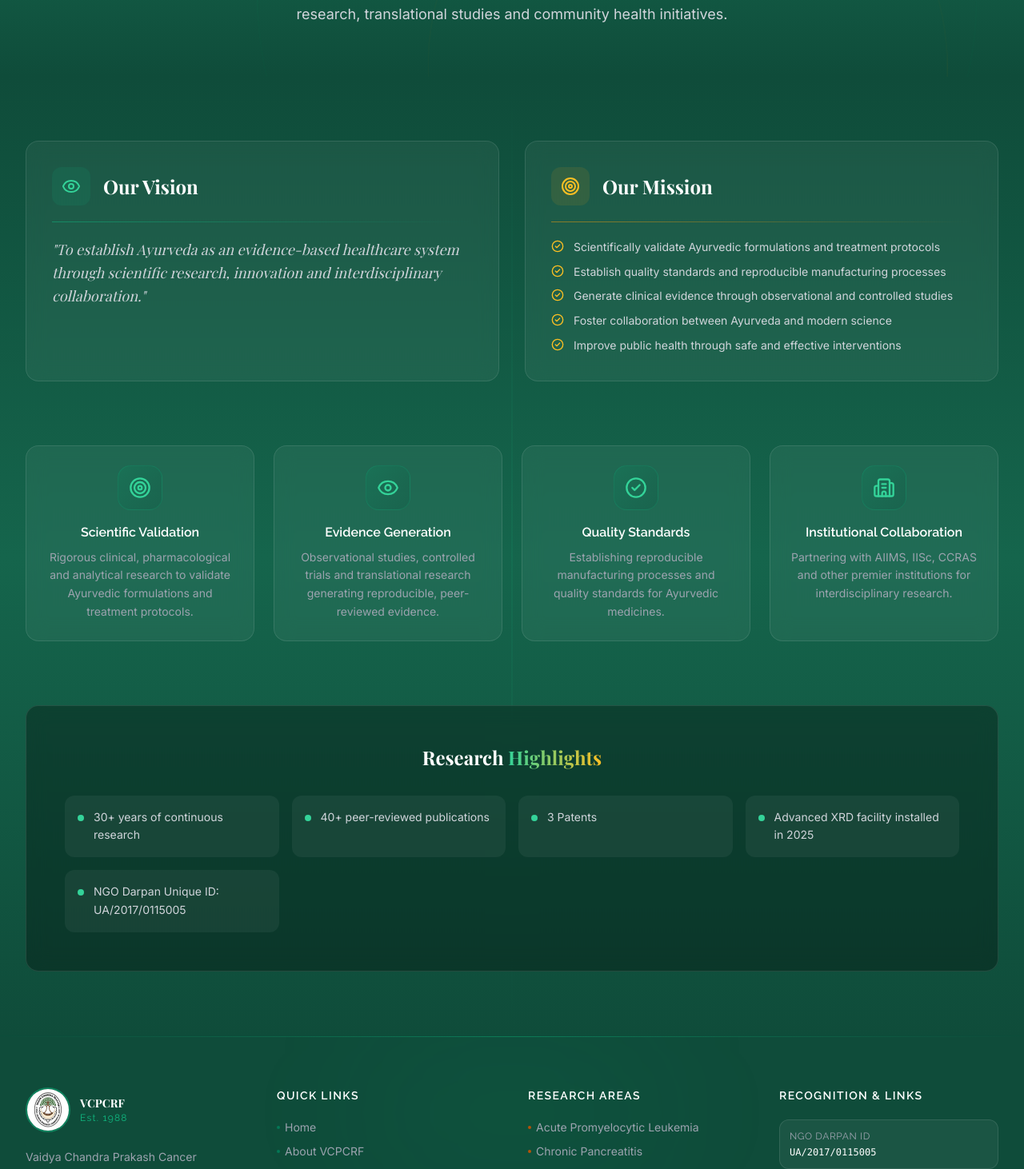
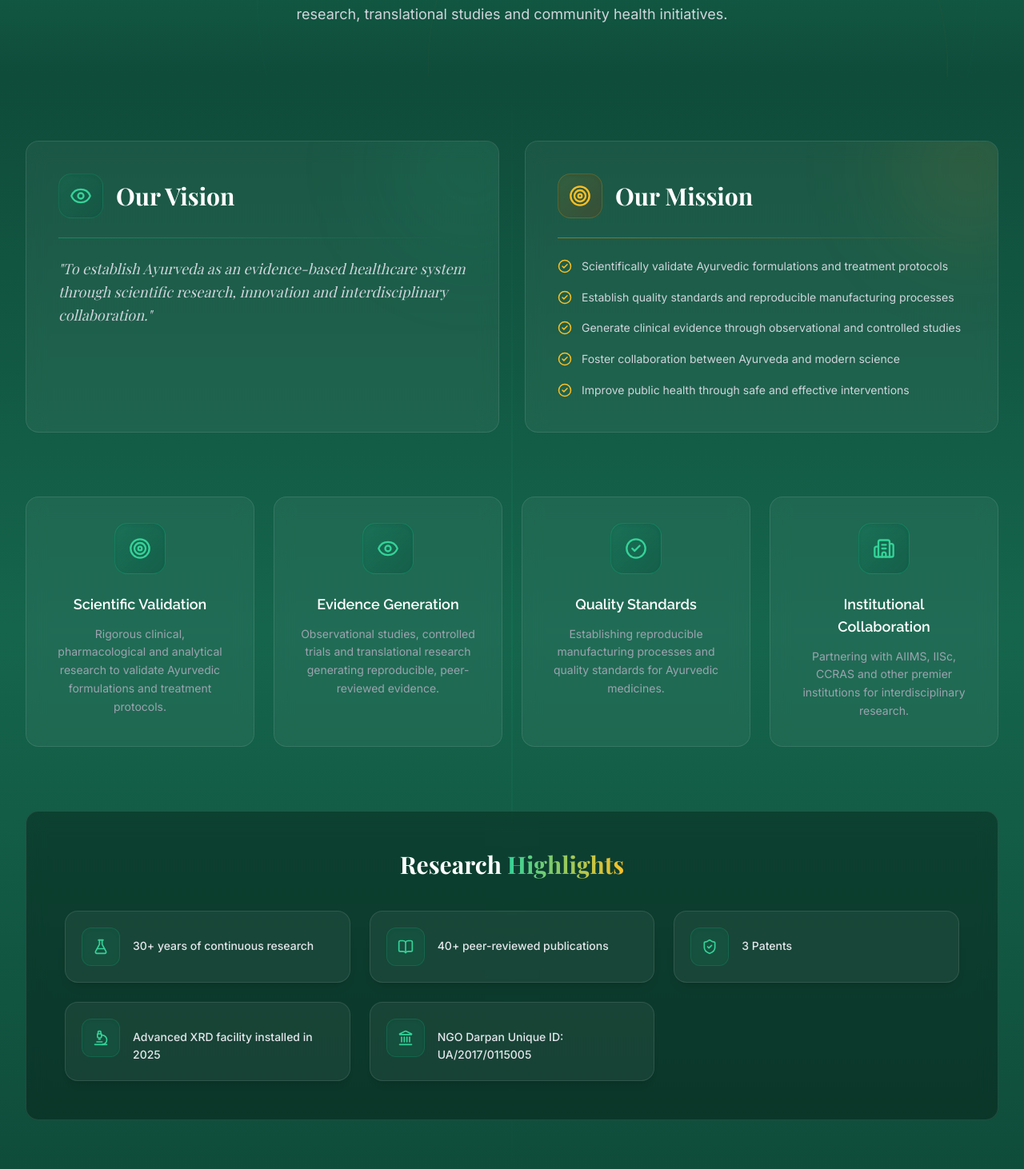
Before and after one commit to Iaak12/vcprcf, a React (Vite) app in the folder frontend/: page /about in a window 1280 px wide. Shown: the part 368-1830 px from the top of the page at 80% size. Built offline with nearby package versions, Linux system fonts and the light colour scheme; a web font is replaced by a local one.

Commit message:
Enhance About section UI with premium hover effects, glows and icons

```diff
--- a/frontend/src/components/About.jsx
+++ b/frontend/src/components/About.jsx
@@ -1,5 +1,5 @@
 import React, { useEffect, useRef } from 'react';
-import { Target, Eye, CheckCircle2, Building2 } from 'lucide-react';
+import { Target, Eye, CheckCircle2, Building2, FlaskConical, BookOpen, ShieldCheck, Microscope, Landmark } from 'lucide-react';
 
 const pillars = [
   {
@@ -25,11 +25,11 @@ const pillars = [
 ];
 
 const highlights = [
-  '30+ years of continuous research',
-  '40+ peer-reviewed publications',
-  '3 Patents',
-  'Advanced XRD facility installed in 2025',
-  'NGO Darpan Unique ID: UA/2017/0115005',
+  { text: '30+ years of continuous research', icon: <FlaskConical size={20} /> },
+  { text: '40+ peer-reviewed publications', icon: <BookOpen size={20} /> },
+  { text: '3 Patents', icon: <ShieldCheck size={20} /> },
+  { text: 'Advanced XRD facility installed in 2025', icon: <Microscope size={20} /> },
+  { text: 'NGO Darpan Unique ID: UA/2017/0115005', icon: <Landmark size={20} /> },
 ];
 
 export default function About({ hideBanner }) {
@@ -70,29 +70,34 @@ export default function About({ hideBanner }) {
 
         {/* Vision & Mission */}
         <div className="grid lg:grid-cols-2 gap-8 mb-20">
-          <div className="glass-card p-8 reveal-left hover:border-emerald-500/30 transition-all duration-500 group">
-            <div className="flex items-center gap-4 mb-5">
-              <div className="w-12 h-12 rounded-xl bg-emerald-500/10 flex items-center justify-center text-emerald-400 group-hover:bg-emerald-500/20 transition-colors">
-                <Eye size={24} />
+          <div className="glass-card p-10 reveal-left hover:border-emerald-500/40 hover:-translate-y-2 hover:shadow-glow transition-all duration-500 group relative overflow-hidden">
+            <div className="absolute -top-16 -right-16 w-48 h-48 bg-emerald-500/10 rounded-full blur-3xl group-hover:bg-emerald-500/20 transition-all duration-500" />
+            <div className="relative z-10">
+              <div className="flex items-center gap-4 mb-6">
+                <div className="w-14 h-14 rounded-2xl bg-gradient-to-br from-emerald-500/10 to-emerald-900/30 flex items-center justify-center text-emerald-400 group-hover:scale-110 group-hover:bg-emerald-500/20 transition-all duration-300 border border-emerald-500/20 shadow-inner">
+                  <Eye size={28} />
                 </div>
-              <h3 className="font-serif text-2xl font-bold text-white">Our Vision</h3>
+                <h3 className="font-serif text-3xl font-bold text-white">Our Vision</h3>
               </div>
-            <div className="h-px bg-gradient-to-r from-emerald-500/50 to-transparent mb-5" />
+              <div className="h-px w-full bg-gradient-to-r from-emerald-500/50 to-transparent mb-6" />
               <p className="text-gray-300 leading-relaxed text-lg italic font-serif">
                 "To establish Ayurveda as an evidence-based healthcare system through scientific research, innovation and
                 interdisciplinary collaboration."
               </p>
             </div>
+          </div>
 
-          <div className="glass-card p-8 reveal-right hover:border-gold-500/30 transition-all duration-500 group">
-            <div className="flex items-center gap-4 mb-5">
-              <div className="w-12 h-12 rounded-xl bg-gold-500/10 flex items-center justify-center text-gold-400 group-hover:bg-gold-500/20 transition-colors">
-                <Target size={24} />
+          <div className="glass-card p-10 reveal-right hover:border-gold-500/40 hover:-translate-y-2 hover:shadow-gold transition-all duration-500 group relative overflow-hidden">
+            <div className="absolute -top-16 -right-16 w-48 h-48 bg-gold-500/10 rounded-full blur-3xl group-hover:bg-gold-500/20 transition-all duration-500" />
+            <div className="relative z-10">
+              <div className="flex items-center gap-4 mb-6">
+                <div className="w-14 h-14 rounded-2xl bg-gradient-to-br from-gold-500/10 to-gold-900/30 flex items-center justify-center text-gold-400 group-hover:scale-110 group-hover:bg-gold-500/20 transition-all duration-300 border border-gold-500/20 shadow-inner">
+                  <Target size={28} />
                 </div>
-              <h3 className="font-serif text-2xl font-bold text-white">Our Mission</h3>
+                <h3 className="font-serif text-3xl font-bold text-white">Our Mission</h3>
               </div>
-            <div className="h-px bg-gradient-to-r from-gold-500/50 to-transparent mb-5" />
-            <ul className="space-y-2">
+              <div className="h-px w-full bg-gradient-to-r from-gold-500/50 to-transparent mb-6" />
+              <ul className="space-y-4">
                 {[
                   'Scientifically validate Ayurvedic formulations and treatment protocols',
                   'Establish quality standards and reproducible manufacturing processes',
@@ -101,11 +106,12 @@ export default function About({ hideBanner }) {
                   'Improve public health through safe and effective interventions',
                 ].map((item, i) => (
                   <li key={i} className="flex items-start gap-3 text-gray-300">
-                  <CheckCircle2 size={16} className="text-gold-400 mt-0.5 flex-shrink-0" />
+                    <CheckCircle2 size={18} className="text-gold-400 mt-0.5 flex-shrink-0" />
                     <span className="text-sm leading-relaxed">{item}</span>
                   </li>
                 ))}
               </ul>
+            </div>
           </div>
         </div>
 
@@ -114,28 +120,34 @@ export default function About({ hideBanner }) {
           {pillars.map((p, i) => (
             <div
               key={i}
-              className="glass-card p-6 text-center reveal hover:border-emerald-500/30 hover:-translate-y-2 transition-all duration-500 group"
+              className="glass-card p-8 text-center reveal hover:border-emerald-500/40 hover:-translate-y-2 transition-all duration-500 group relative overflow-hidden"
               style={{ transitionDelay: `${i * 100}ms` }}
             >
-              <div className="w-14 h-14 rounded-2xl bg-gradient-to-br from-emerald-600/20 to-emerald-900/20 flex items-center justify-center text-emerald-400 mx-auto mb-4 group-hover:scale-110 transition-transform duration-300 border border-emerald-500/20">
+              <div className="absolute inset-0 bg-gradient-to-b from-emerald-500/0 to-emerald-500/5 opacity-0 group-hover:opacity-100 transition-opacity duration-500" />
+              <div className="relative z-10">
+                <div className="w-16 h-16 rounded-2xl bg-gradient-to-br from-emerald-600/20 to-emerald-900/40 flex items-center justify-center text-emerald-400 mx-auto mb-6 group-hover:scale-110 transition-transform duration-500 border border-emerald-500/30 group-hover:border-emerald-500/50 shadow-inner group-hover:shadow-glow">
                   {p.icon}
                 </div>
-              <h4 className="font-semibold text-white mb-2 font-display">{p.title}</h4>
+                <h4 className="font-semibold text-white mb-3 font-display text-lg">{p.title}</h4>
                 <p className="text-gray-400 text-sm leading-relaxed">{p.desc}</p>
+              </div>
             </div>
           ))}
         </div>
 
         {/* Highlights Grid */}
         <div className="glass-card-dark p-8 md:p-12 reveal">
-          <h3 className="font-serif text-2xl font-bold text-white mb-8 text-center">
+          <h3 className="font-serif text-3xl font-bold text-white mb-10 text-center">
             Research <span className="gradient-text">Highlights</span>
           </h3>
-          <div className="grid sm:grid-cols-2 lg:grid-cols-4 gap-4">
+          <div className="grid sm:grid-cols-2 lg:grid-cols-3 gap-6">
             {highlights.map((h, i) => (
-              <div key={i} className="flex items-start gap-3 p-4 rounded-xl bg-white/5 hover:bg-emerald-900/20 transition-colors duration-300">
-                <div className="w-2 h-2 rounded-full bg-emerald-400 mt-2 flex-shrink-0" />
-                <span className="text-gray-300 text-sm leading-relaxed">{h}</span>
+              <div key={i} className="flex items-start gap-4 p-5 rounded-2xl bg-white/5 border border-white/10 hover:border-emerald-500/40 hover:bg-emerald-900/30 hover:-translate-y-1 transition-all duration-500 group shadow-lg relative overflow-hidden">
+                <div className="absolute inset-0 bg-gradient-to-r from-emerald-500/0 via-emerald-500/10 to-emerald-500/0 translate-x-[-100%] group-hover:translate-x-[100%] transition-transform duration-1000" />
+                <div className="relative z-10 w-12 h-12 rounded-xl bg-emerald-500/10 flex items-center justify-center text-emerald-400 group-hover:scale-110 group-hover:bg-emerald-500/20 transition-all duration-300 border border-emerald-500/20 shadow-inner flex-shrink-0">
+                  {h.icon}
+                </div>
+                <span className="relative z-10 text-gray-200 text-sm leading-relaxed mt-3 font-medium">{h.text}</span>
               </div>
             ))}
           </div>
```
Lines whose indentation alone changed are shown as unchanged.
